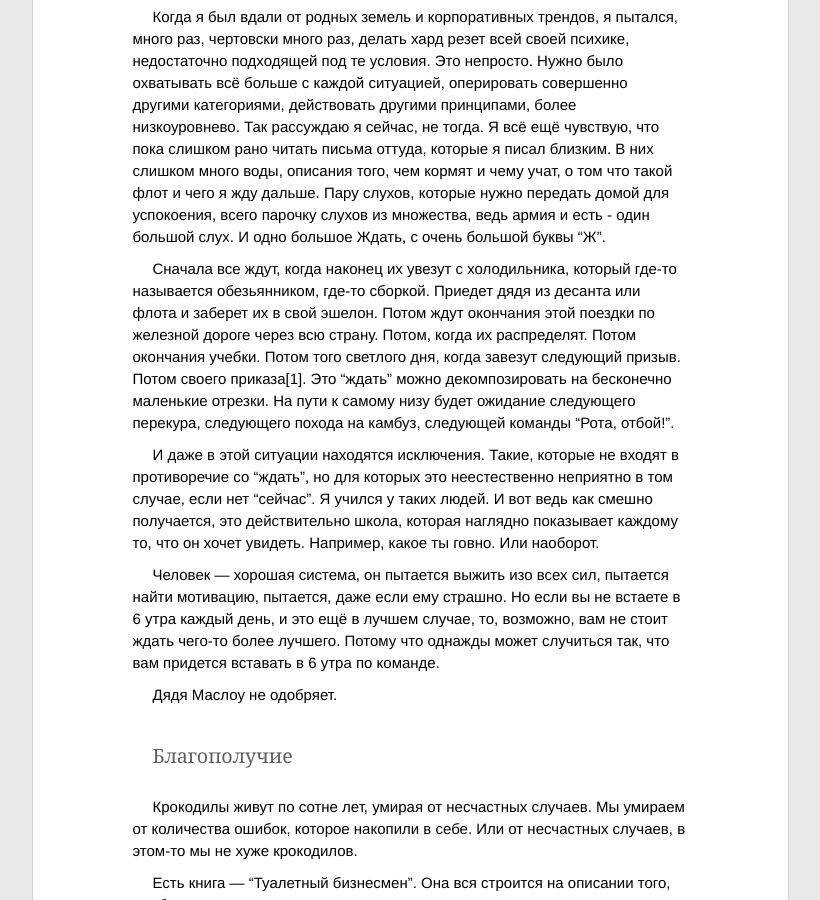
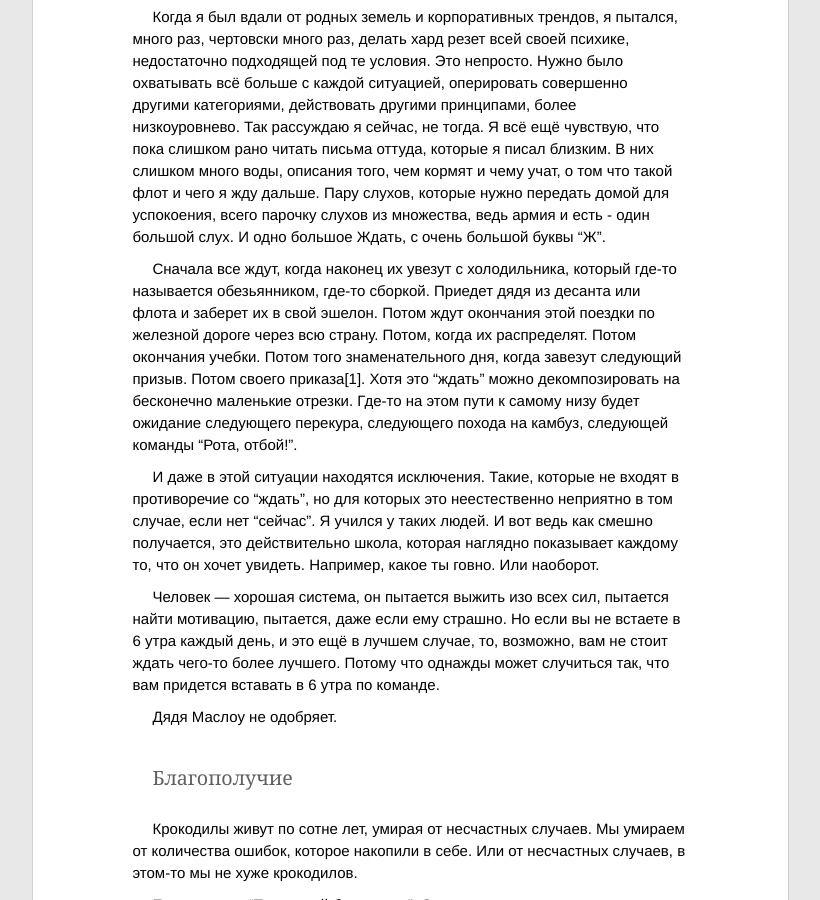
Before and after one commit to ptmt/ptmt.github.com, a Jekyll site: the page built from _posts/2012-05-10-what-are-we-waiting-for.md, in a window 1280 px wide and 900 px high, scrolled down 1932 px. Shown: the whole window, without its empty margins (230-1050 px from the left). Built offline with Jekyll 4.4.1, drawn with Linux system fonts in a browser that asks for light colours; Markdown is read by kramdown in place of the engine named in the settings.

Commit message:
Update _posts/2012-05-10-what-are-we-waiting-for.md

```diff
--- a/_posts/2012-05-10-what-are-we-waiting-for.md
+++ b/_posts/2012-05-10-what-are-we-waiting-for.md
@@ -37,7 +37,7 @@ title:  Чего же мы ждем
 
 Когда я был вдали от родных земель и корпоративных трендов, я пытался, много раз, чертовски много раз, делать хард резет всей своей психике, недостаточно подходящей под те условия. Это непросто. Нужно было охватывать всё больше с каждой ситуацией, оперировать совершенно другими категориями, действовать другими принципами, более низкоуровнево. Так рассуждаю я сейчас, не тогда. Я всё ещё чувствую, что пока слишком рано читать письма оттуда, которые я писал близким. В них слишком много воды, описания того, чем кормят и чему учат, о том что такой флот и чего я жду дальше. Пару слухов, которые нужно передать домой для успокоения, всего парочку слухов из множества, ведь армия и есть - один большой слух. И одно большое Ждать, с очень большой буквы "Ж".
 
-Сначала все ждут, когда наконец их увезут с холодильника, который где-то называется обезьянником, где-то сборкой. Приедет дядя из десанта или флота и заберет их в свой эшелон. Потом ждут окончания этой поездки по железной дороге через всю страну. Потом, когда их распределят. Потом окончания учебки. Потом того светлого дня, когда завезут следующий призыв. Потом своего приказа[1]. Это "ждать" можно декомпозировать на бесконечно маленькие отрезки. На пути к самому низу будет ожидание следующего перекура, следующего похода на камбуз, следующей команды "Рота, отбой!".
+Сначала все ждут, когда наконец их увезут с холодильника, который где-то называется обезьянником, где-то сборкой. Приедет дядя из десанта или флота и заберет их в свой эшелон. Потом ждут окончания этой поездки по железной дороге через всю страну. Потом, когда их распределят. Потом окончания учебки. Потом того знаменательного дня, когда завезут следующий призыв. Потом своего приказа[1]. Хотя это "ждать" можно декомпозировать на бесконечно маленькие отрезки. Где-то на этом пути к самому низу будет ожидание следующего перекура, следующего похода на камбуз, следующей команды "Рота, отбой!".
 
 И даже в этой ситуации находятся исключения. Такие, которые не входят в противоречие со "ждать", но для которых это неестественно неприятно в том случае, если нет "сейчас". Я учился у таких людей. И вот ведь как смешно получается, это действительно школа, которая наглядно показывает каждому то, что он хочет увидеть. Например, какое ты говно. Или наоборот.
 
```
